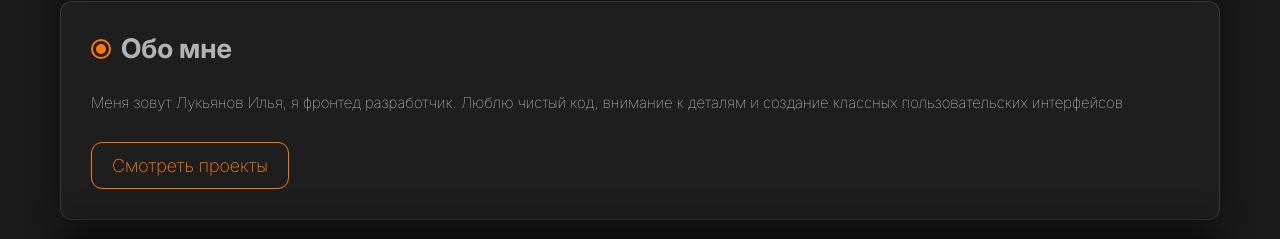
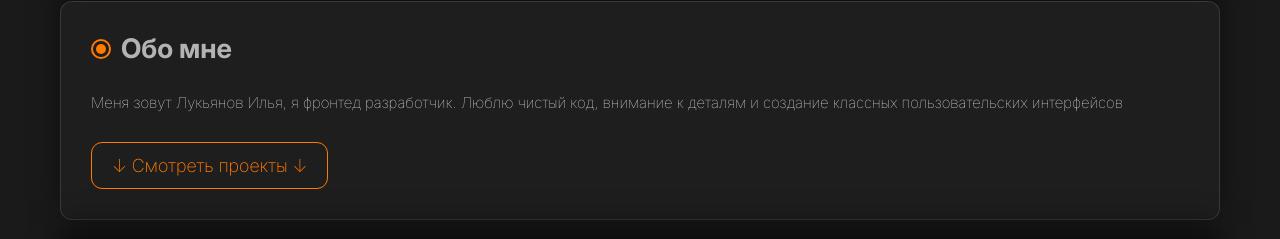
Before and after one commit to ilyalukyanov34-al/portfolio, a React (Vite) app: page / in a window 1280 px wide. Shown: the part 760-999 px from the top of the page. Built offline with nearby package versions, Linux system fonts and the light colour scheme.

Commit message:
add: last changes

```diff
--- a/src/components/Info.jsx
+++ b/src/components/Info.jsx
@@ -13,9 +13,16 @@ const Info = () => {
       </div>
       <p className="info__paragraph">{t("about__paragraph")}</p>
       <div className="info__projects">
-        <a href="#info" className="info__projects-btn">
+        <button
+          className="info__projects-btn"
+          onClick={() =>
+            document
+              .getElementById("projects")
+              .scrollIntoView({ behavior: "smooth" })
+          }
+        >
           {t("lookProjects")}
-        </a>
+        </button>
       </div>
     </div>
   );
--- a/src/locales/ru/translation.json
+++ b/src/locales/ru/translation.json
@@ -7,7 +7,7 @@
   "contact_me": "↓ Связаться со мной ↓",
   "about__me": "Обо мне",
   "about__paragraph": "Меня зовут Лукьянов Илья, я фронтед разработчик. Люблю чистый код, внимание к деталям и создание классных пользовательских интерфейсов",
-  "lookProjects": "Смотреть проeкты",
+  "lookProjects": "↓ Смотреть проeкты ↓",
   "mySkills": "Навыки",
   "see_more": "Смотреть дальше →",
   "back": "← Назад",
--- a/src/scss/About.scss
+++ b/src/scss/About.scss
@@ -79,7 +79,7 @@
       border: 1px solid $orange;
       padding: 12px 20px;
       border-radius: 11px;
-      transition: 0.3s;
+      transition: 0.5s;
       cursor: pointer;
       @include hover-media {
         color: $grey;
@@ -107,7 +107,7 @@
       img {
         width: 30px;
         height: 30px;
-        transition: 0.3s ease;
+        transition: 0.5s ease;
         filter: invert(60%); // ← вот это добавь для серого
       }
     }
--- a/src/scss/Contacts.scss
+++ b/src/scss/Contacts.scss
@@ -80,7 +80,7 @@
     padding: 16px 20px;
     @include text-style(12px, 500, $grey);
     outline: none;
-    transition: border-color 0.2s ease;
+    transition: border-color 0.5s ease;
 
     &::placeholder {
       color: #555555; // Серый плейсхолдер из макета
@@ -110,7 +110,7 @@
     gap: 8px;
     width: fit-content;
     transition:
-      opacity 0.3s ease,
+      opacity 0.5s ease,
       transform 0.1s ease;
 
     @include hover-media {
--- a/src/scss/Header.scss
+++ b/src/scss/Header.scss
@@ -53,7 +53,7 @@
     color: $grey;
     padding: 5px 5px;
     cursor: pointer;
-    transition: 0.3s;
+    transition: 0.5s;
 
     @include hover-media {
       color: $orange;
@@ -67,7 +67,7 @@
     padding: 0;
     display: flex;
     align-items: center;
-    transition: 0.3s;
+    transition: 0.5s;
 
     @include hover-media {
       .header__change-background__img {
@@ -99,11 +99,10 @@
     height: 2px;
     background: $grey;
     border-radius: 2px;
-    transition: 0.3s;
+    transition: 0.5s;
   }
 }
 
-// АДАПТИВ (Твои брейкпоинты)
 @media screen and (max-width: 768px) {
   .header {
     margin: 15px auto;
--- a/src/scss/Info.scss
+++ b/src/scss/Info.scss
@@ -50,11 +50,13 @@
   &__projects-btn {
     @include text-style(18px, 200, $orange);
     display: inline-block;
+    appearance: none;
+    background: none;
     margin-top: 10px;
     border: 1px solid $orange;
     padding: 12px 20px;
     border-radius: 11px;
-    transition: 0.3s;
+    transition: 0.5s;
     cursor: pointer;
     @include hover-media {
       color: $grey;
--- a/src/scss/Projects.scss
+++ b/src/scss/Projects.scss
@@ -49,7 +49,7 @@
     cursor: pointer; // Возвращаем указатель мыши
     @include text-style(14px, 400, $orange);
     text-decoration: none;
-    transition: 0.3s;
+    transition: 0.5s;
     &:hover {
       opacity: 0.7;
     }
@@ -73,7 +73,7 @@
     @include text-style(14px, 400, $white);
 
     transition:
-      color 0.2s ease-in-out,
+      color 0.5s ease-in-out,
       transform 0.1s ease-in-out;
 
     &:hover:not(:disabled) {
@@ -106,7 +106,7 @@
     border-radius: 10px;
     border: 1px solid rgba(255, 255, 255, 0.08);
     overflow: hidden;
-    transition: 0.3s;
+    transition: 0.5s;
 
     &:hover {
       border-color: $orange;
@@ -122,7 +122,7 @@
         width: 100%;
         height: 100%;
         object-fit: cover;
-        transition: 0.3s;
+        transition: 0.5s;
       }
     }
 
@@ -145,7 +145,7 @@
       @include text-style(13px, 400, $orange);
       padding: 0 16px 16px;
       text-decoration: none;
-      transition: 0.3s;
+      transition: 0.5s;
       &:hover {
         opacity: 0.7;
       }
@@ -153,7 +153,7 @@
     &-live {
       @include text-style(13px, 400, $grey);
       text-decoration: none;
-      transition: 0.3s;
+      transition: 0.5s;
       &:hover {
         opacity: 0.7;
       }
```
